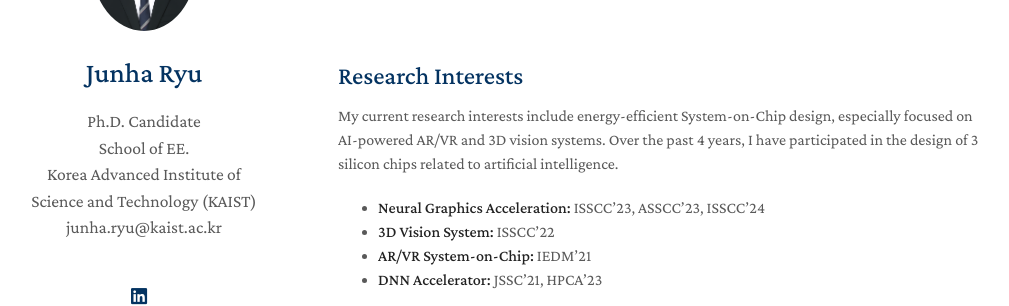
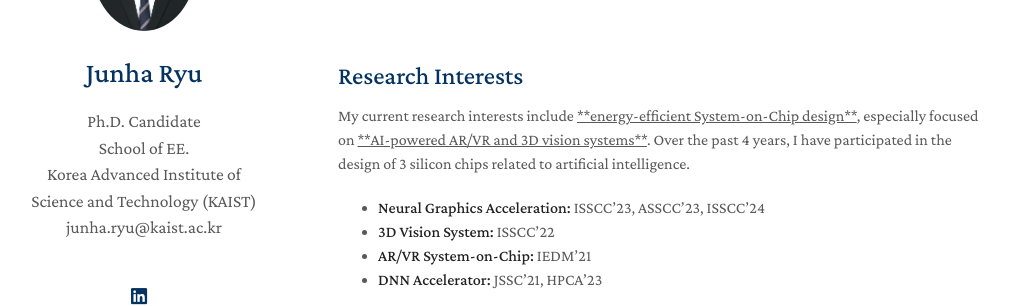
Before and after one commit to junharyu/junharyu.github.io, a Jekyll site: the page built from index.md, in a window 1280 px wide and 900 px high. Shown: the part 183-489 px from the top of the window, without its empty margins (132-1141 px from the left). Built offline with Jekyll 4.4.1, drawn with Linux system fonts in a browser that asks for light colours; nearby versions of some CDN libraries; a style sheet for code colours, icons or effects is not loaded; our own code applies the rules of GitHub Pages for plain Markdown files.

```diff
--- a/index.md
+++ b/index.md
@@ -10,7 +10,7 @@ I received the B.S. and M.S. degrees from the School of Electrical Engineering a
 <br/>
 
 ## Research Interests
-My current research interests include energy-efficient System-on-Chip design, especially focused on AI-powered AR/VR and 3D vision systems. Over the past 4 years, I have participated in the design of 3 silicon chips related to artificial intelligence.
+My current research interests include <u>**energy-efficient System-on-Chip design**</u>, especially focused on <u>**AI-powered AR/VR and 3D vision systems**</u>. Over the past 4 years, I have participated in the design of 3 silicon chips related to artificial intelligence.
 - **Neural Graphics Acceleration:** ISSCC'23, ASSCC'23, ISSCC'24
 - **3D Vision System:** ISSCC'22
 - **AR/VR System-on-Chip:** IEDM'21
```
